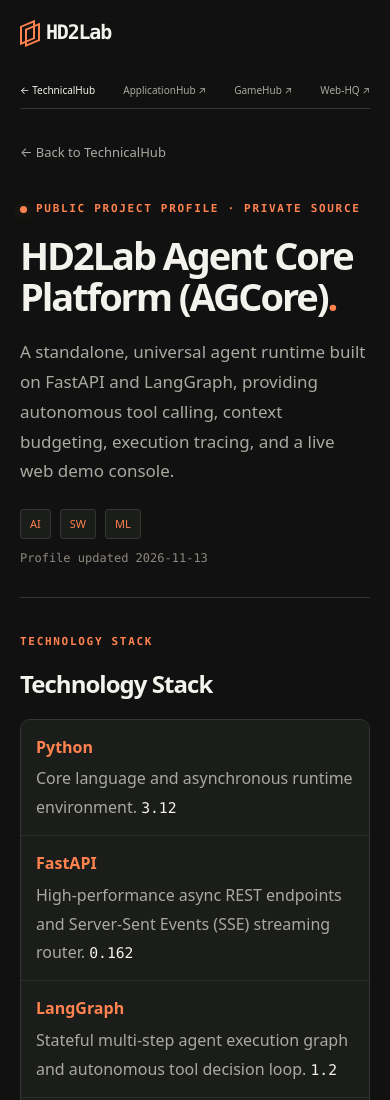
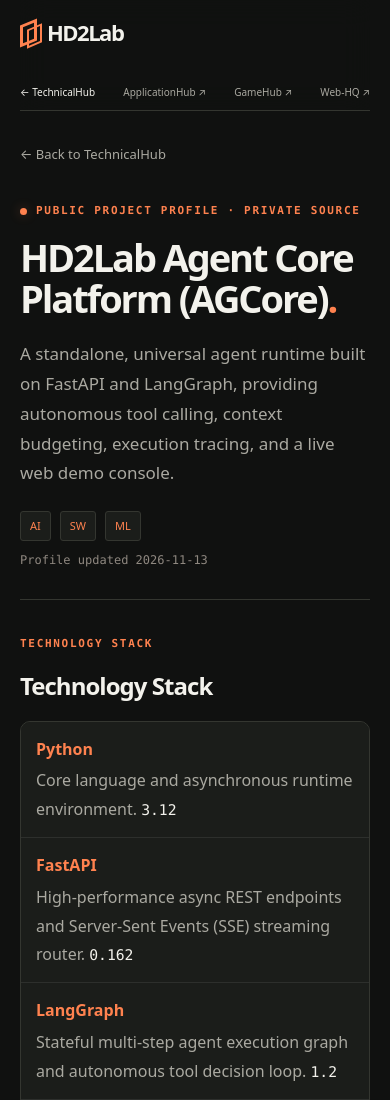
Before and after one commit to HyangDan2/TechnicalHub, an Eleventy site: page content/profiles/agent-core-platform.md in a window 390 px wide. Shown: the top 1100 px of the page. Built offline with nearby package versions, Linux system fonts and the light colour scheme; Eleventy itself is replaced by a stand-in of ours; files that its build step writes are made by us from their sources.

Commit message:
feat(profile): TechnicalHub 프로필 헤더를 Web-HQ 락업으로 통일 (#12)
- .brand: gap 11 → 12px, flex none·nowrap 추가, letter-spacing -1.5px,
  글자체를 모노에서 본문 산세리프(--profile-sans)로 바꿔 TechnicalHub 메인·Web-HQ와 일치
- .brand-name 23px → 25px·800·-1.5px
- .brand em 13px·500·padding-left 11px → 12px·400·padding-left 13px (테두리·색은 페이지 변수 유지)
- .mark 15×19/2.5px → 17×22/3px, :after inset 4px -8px -7px 4px
- 반응형: ≤620px 22px·min-height 42px·gap 10px·부제 숨김, ≤370px 20px·mark 14×18
  (TechnicalHub 메인과 같은 축소 규칙)

```diff
--- a/css/profile.css
+++ b/css/profile.css
@@ -50,11 +50,12 @@ img, svg { max-width: 100%; height: auto; }
   -webkit-backdrop-filter: blur(14px);
   backdrop-filter: blur(14px);
 }
-.brand { display: flex; align-items: center; gap: 11px; color: var(--profile-ink); text-decoration: none; font-family: var(--profile-mono); font-weight: 800; letter-spacing: -1.2px; line-height: 1.05; }
-.brand-name { font-size: 23px; }
-.brand em { font-style: normal; font-weight: 500; font-size: 13px; letter-spacing: 0; color: var(--profile-muted); border-left: 1px solid var(--profile-line); padding-left: 11px; }
-.mark { display: inline-block; width: 15px; height: 19px; border: 2.5px solid var(--profile-teal); transform: skewY(-23deg); position: relative; flex: none; }
-.mark:after { content: ''; position: absolute; inset: 3px -7px -6px 3px; border: 2px solid var(--profile-teal); }
+/* the Web-HQ lockup: [mark] HD2Lab | TechnicalHub */
+.brand { display: flex; align-items: center; gap: 12px; flex: none; white-space: nowrap; color: var(--profile-ink); text-decoration: none; font-family: var(--profile-sans); font-weight: 800; letter-spacing: -1.5px; line-height: 1.05; }
+.brand-name { font-size: 25px; font-weight: 800; letter-spacing: -1.5px; }
+.brand em { font-style: normal; font-weight: 400; font-size: 12px; letter-spacing: 0; color: var(--profile-muted); border-left: 1px solid var(--profile-line); padding-left: 13px; }
+.mark { display: inline-block; width: 17px; height: 22px; border: 3px solid var(--profile-teal); transform: skewY(-23deg); position: relative; flex-shrink: 0; }
+.mark:after { content: ''; position: absolute; inset: 4px -8px -7px 4px; border: 2px solid var(--profile-teal); }
 .site-header nav { display: flex; gap: 28px; align-items: center; font-size: 13px; }
 .site-header nav a { color: var(--profile-ink); text-decoration: none; }
 .site-header nav a:hover { color: var(--profile-teal); }
@@ -116,8 +117,8 @@ img, svg { max-width: 100%; height: auto; }
 @media (max-width: 620px) {
   .shell { width: calc(100% - 40px); }
   .site-header { min-height: 0; flex-wrap: wrap; padding-block: 12px 0; }
-  .brand { font-size: 20px; min-height: 40px; }
-  .brand-name { font-size: 20px; }
+  .brand { gap: 10px; min-height: 42px; font-size: 22px; }
+  .brand-name { font-size: 22px; }
   .brand em { display: none; }
   .site-header nav { order: 3; width: 100%; justify-content: space-between; gap: 12px; padding-block: 9px; font-size: 10px; overflow-x: auto; scrollbar-width: none; }
   .site-header nav::-webkit-scrollbar { display: none; }
@@ -132,7 +133,10 @@ img, svg { max-width: 100%; height: auto; }
 }
 @media (max-width: 370px) {
   .shell { width: calc(100% - 32px); }
-  .brand { font-size: 18px; }
+  .brand { gap: 8px; font-size: 20px; }
+  .brand-name { font-size: 20px; }
+  .mark { width: 14px; height: 18px; border-width: 2px; }
+  .mark:after { inset: 3px -6px -5px 3px; border-width: 2px; }
   .site-header nav { gap: 10px; font-size: 10px; }
 }
 @media (prefers-reduced-motion: reduce) { html { scroll-behavior: auto; } .technology-row { transition: none; } }
```
